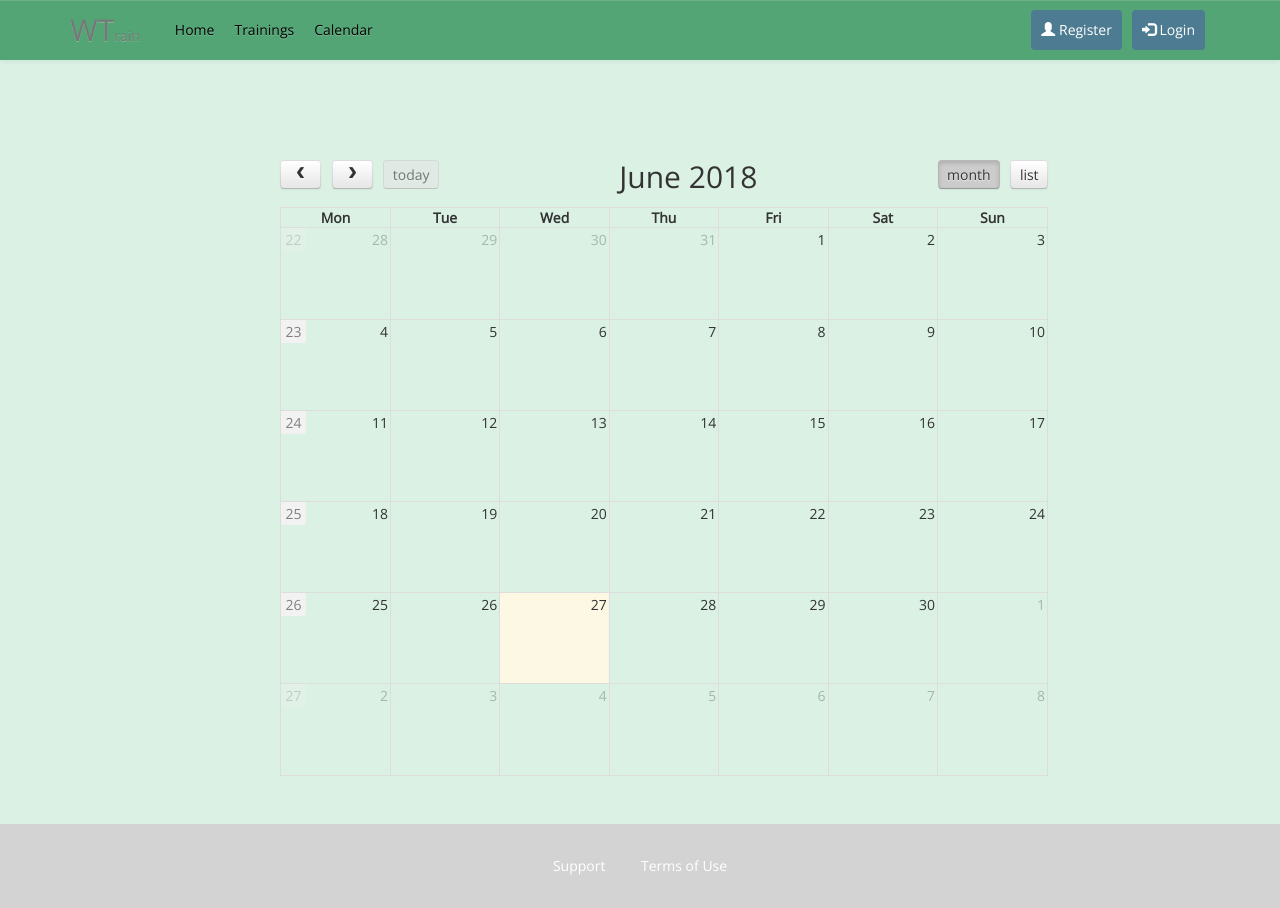
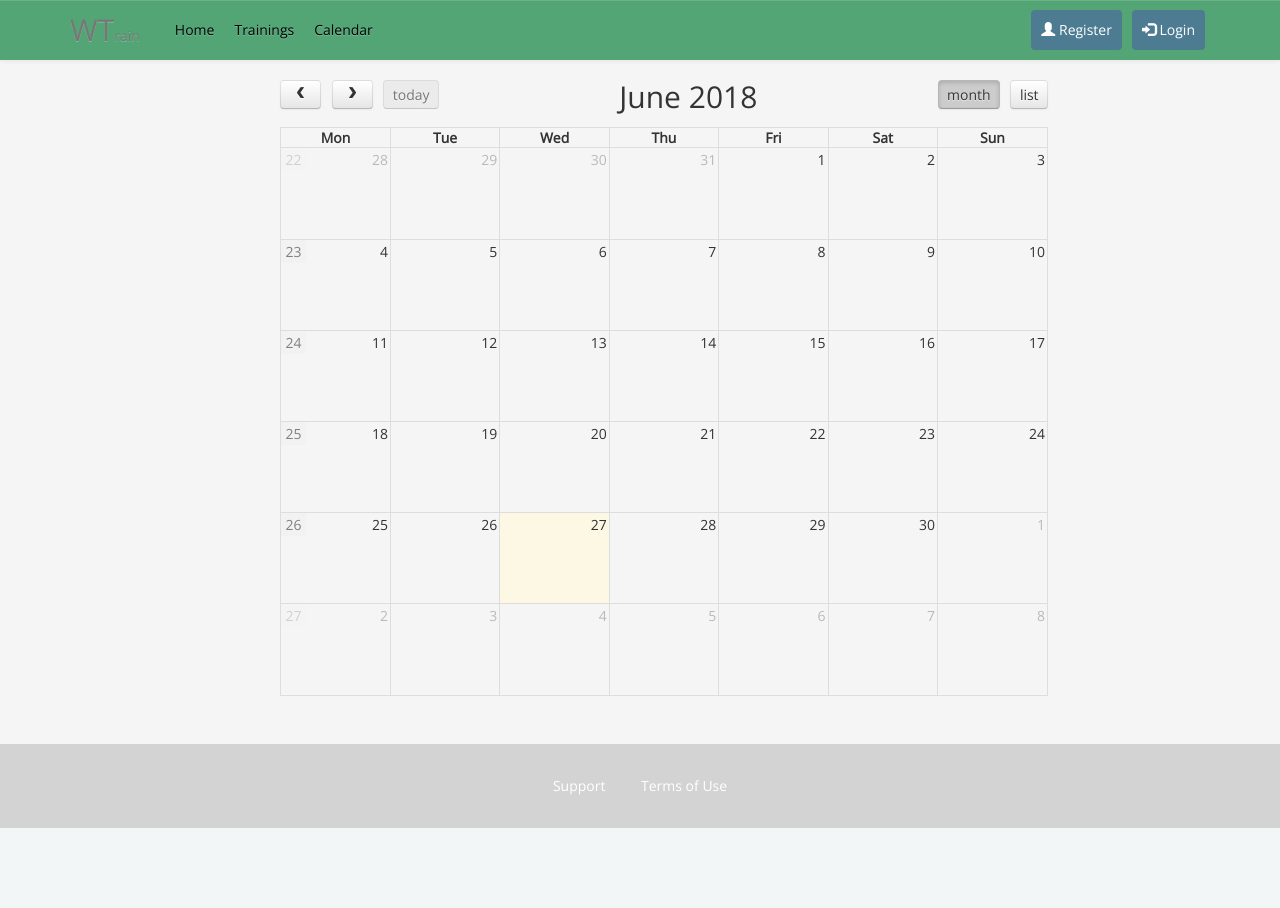
Before and after one commit to Wannesvp/Sport-Club, a Django app: template Club/home/templates/home/calendar.html in a window 1280 px wide. After the commit the page ends 828 px from the top, so only its background shows below. Run offline with Django 3.2, Linux system fonts and the light colour scheme; the template is opened without the code that fills it, so the values that code supplies are empty; some libraries are stand-ins or nearby versions.

Commit message:
minor style change

```diff
--- a/Club/home/static/home/css/stylesheet.css
+++ b/Club/home/static/home/css/stylesheet.css
@@ -1,5 +1,5 @@
 body{
-  background-color: #DAF1E4 ; /*grey  ; */
+  background-color: #f5f5f5; /* #DAF1E4 ; /*grey  ; */
   /*  #8CDD81; */
   /* background-color:rgb(102,204,146); */
   /* background-color: rgb(46,139,87); */
--- a/Club/home/templates/home/calendar.html
+++ b/Club/home/templates/home/calendar.html
@@ -66,7 +66,6 @@ $(document).ready(function() {
 </div>
 
 <main>
-    <div style="height:80px;"></div>
     <div style="width:60%; margin-left: 280px;">
         <div id="calendar"></div>
     </div>
```
Also changed, not shown: Club/db.sqlite3.
